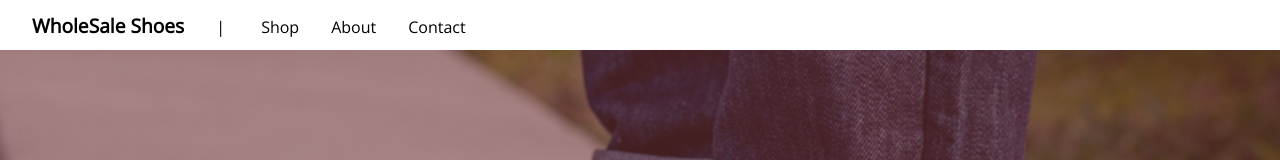
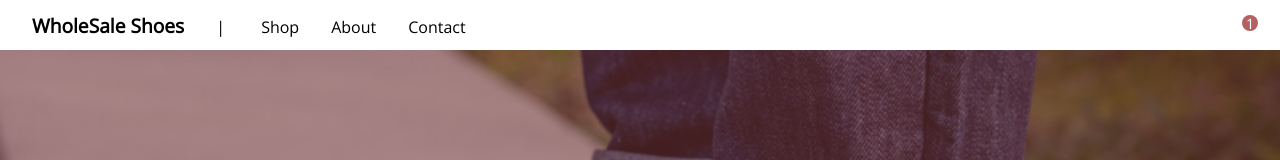
Before and after one commit to jenseneducation-Aleksander-Dimitrijevic/webshop-grupp-projekt, a Vue app: page / in a window 1280 px wide. Shown: the top 160 px of the page. Built offline with nearby package versions, Linux system fonts and the light colour scheme.

Commit message:
add to cart functionality done, test green

```diff
--- a/src/components/AppSideMenu.vue
+++ b/src/components/AppSideMenu.vue
@@ -15,6 +15,7 @@ export default {
 .side-menu {
   right: 0;
   bottom: 0;
+  z-index: 2;
   width: 100%;
   height: 200px;
   position: fixed;
--- a/src/components/Navbar.vue
+++ b/src/components/Navbar.vue
@@ -1,14 +1,15 @@
 <template>
   <nav class="nav-bar">
-    <span class="lnr lnr-home home-icon"></span>
-    <span class="lnr lnr-cart cart-icon"></span>
+    <span class="lnr lnr-home home-icon" @click="$router.push({name: 'Home'}).catch(() => {})"></span>
     <div class="nav-links">
       <router-link to="/" class="brand">WholeSale Shoes</router-link>|
       <router-link to="/products">Shop</router-link>
       <router-link to="about">About</router-link>
       <router-link to="contact">Contact</router-link>
     </div>
-    <span class="lnr lnr-cart"></span>
+    <span class="lnr lnr-cart">
+      <span class="bubble">1</span>
+    </span>
     <div class="dots" @click="$store.commit('TOGGLE_SIDE_MENU')">
       <div />
       <div />
@@ -18,7 +19,10 @@
 </template>
 
 <script>
-export default {};
+import { mapState } from "vuex";
+export default {
+  computed: { ...mapState(["products"]) },
+};
 </script>
 
 <style lang="scss" scoped>
@@ -26,7 +30,7 @@ export default {};
   left: 0;
   right: 0;
   bottom: 0;
-  z-index: 2;
+  z-index: 3;
   width: 100%;
   height: 50px;
   display: flex;
@@ -50,6 +54,21 @@ export default {};
     color: #777;
     cursor: pointer;
     font-size: 1.4rem;
+    position: relative;
+    .bubble {
+      top: -10px;
+      width: 16px;
+      right: -10px;
+      height: 16px;
+      display: flex;
+      color: #fff;
+      font-size: 0.9rem;
+      position: absolute;
+      border-radius: 50%;
+      align-items: center;
+      justify-content: center;
+      background: #b56161;
+    }
   }
 
   .dots {
--- a/src/store/index.js
+++ b/src/store/index.js
@@ -5,11 +5,17 @@ Vue.use(Vuex)
 
 export default new Vuex.Store({
   state: {
-    isOpen: false
+    isOpen: false,
+    products: []
+
   },
   mutations: {
     TOGGLE_SIDE_MENU(state) {
       state.isOpen = !state.isOpen
+    },
+    ADD_TO_CART(state, product) {
+      state.products.push(product)
+      console.log(state.products)
     }
   },
   actions: {
--- a/src/views/Card.vue
+++ b/src/views/Card.vue
@@ -1,5 +1,5 @@
 <template>
-  <div class="card">
+  <div class="card" v-if="product">
     <div>
       <h1 class="vans">{{ product.name }}</h1>
       <img :src="require('../assets/' + product.img + '.png')" alt="shoe" />
@@ -7,7 +7,7 @@
         <span>{{ product.price }} kr</span>
       </p>
       <p class="info">{{ product.description }}</p>
-      <button class="cart">Add to basket</button>
+      <button class="cart" id="button" @click="addToCart(product)">Add to basket</button>
     </div>
   </div>
 </template>
@@ -18,6 +18,11 @@ export default {
     product: {
       type: Object,
       default: null,
+    },
+  },
+  methods: {
+    addToCart(product) {
+      this.$store.commit("ADD_TO_CART", product);
     },
   },
 };
```
Also changed, not shown: 1 other file (tests, documents, lock files or other folders).
